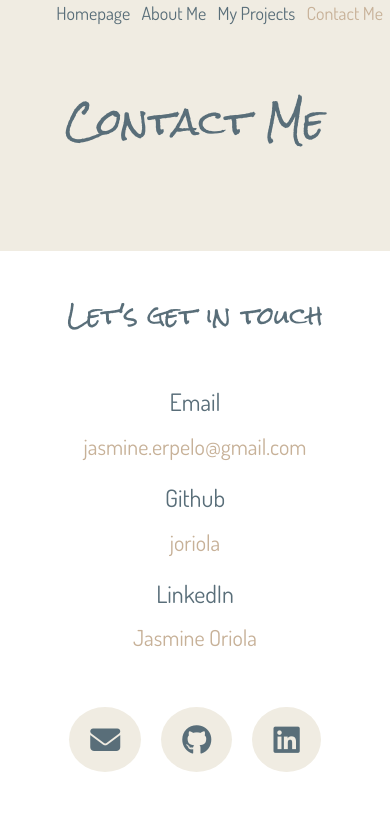
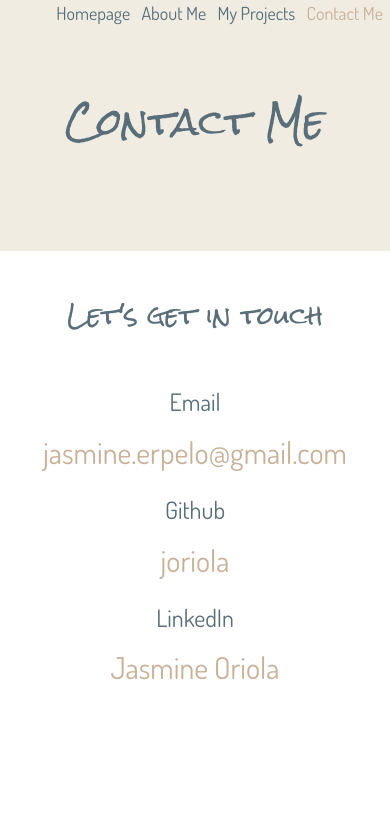
Before and after one commit to jerpelo/portfolio-project, a plain HTML site: page contact.html in a window 390 px wide. Drawn offline with nearby package versions, Linux system fonts and the light colour scheme.

Commit message:
Revert "created header and fixed responsive issues"
This reverts commit 9312823d31c59a4fca41c1511cd7ee7241c52164.

```diff
--- a/contact.html
+++ b/contact.html
@@ -52,29 +52,14 @@
       </p>
       <h3>Github</h3>
       <p>
-        <a href="https://github.com/joriola" target="_blank">joriola</a>
+        <a href="https://github.com/joriola">joriola</a>
       </p>
       <h3>LinkedIn</h3>
       <p>
-        <a
-          href="https://www.linkedin.com/in/jasmine-oriola-7b947522b/"
-          target="_blank"
+        <a href="https://www.linkedin.com/in/jasmine-oriola-7b947522b/"
           >Jasmine Oriola</a
         >
       </p>
     </div>
-    <div class="footer social-links d-flex justify-content-center mt-5">
-      <a href="mailto:jasmine.erpelo@gmail.com">
-        <i class="fas fa-envelope"></i>
-      </a>
-      <a href="https://github.com/joriola" target="_blank"
-        ><i class="fab fa-github"></i
-      ></a>
-      <a
-        href="https://www.linkedin.com/in/jasmine-oriola-7b947522b/"
-        target="_blank"
-        ><i class="fab fa-linkedin"></i
-      ></a>
-    </div>
   </body>
 </html>
--- a/src/style.css
+++ b/src/style.css
@@ -56,12 +56,12 @@ img {
   border: 1px solid var(--secondary-color);
   text-align: center;
 }
+.row {
+  margin-bottom: 100px;
+}
 .me {
   border-radius: 300px;
   margin: 0 auto;
-}
-.about-content {
-  max-width: 1000px;
 }
 .project {
   margin: 0 auto;
@@ -103,17 +103,6 @@ nav a:hover,
 nav li.active a {
   color: var(--secondary-color);
 }
-.social-links a {
-  margin: 50px 10px;
-  color: var(--primary-color);
-  background: var(--background-color);
-  font-size: 48px;
-  padding: 10px 21px;
-  border-radius: 50%;
-}
-.social-links a:hover {
-  color: var(--secondary-color);
-}
 @media (max-width: 576px) {
   .page-hero {
     padding-top: 73px;
@@ -122,7 +111,9 @@ nav li.active a {
   h1 {
     font-size: 36px;
   }
-  h2,
+  h2 {
+    font-size: 24px;
+  }
   h3 {
     font-size: 24px;
   }
@@ -139,11 +130,11 @@ nav li.active a {
   .feature-title {
     padding: 50px;
   }
+  .row {
+    margin-bottom: 70px;
+  }
   .me {
     width: 250px;
-  }
-  .contact-links a {
-    font-size: 22px;
   }
   nav a {
     font-size: 18px;
@@ -151,8 +142,4 @@ nav li.active a {
   nav li {
     margin-right: 7px;
   }
-  .social-links a {
-    font-size: 30px;
-    margin-top: 0;
-  }
 }
```
Also changed, not shown: about.html (+5 -24 lines), index.html (+2 -10 lines), projects.html (+1 -14 lines), images/weather.png.
